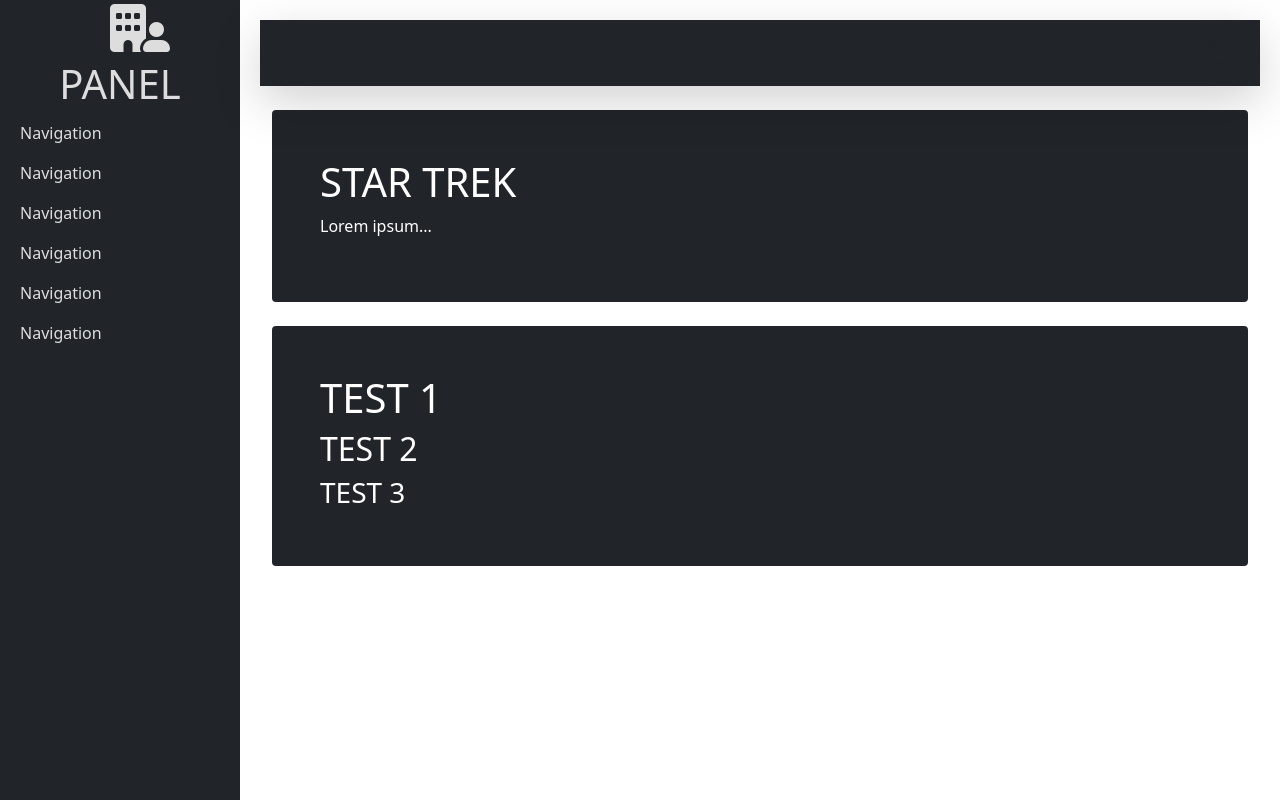
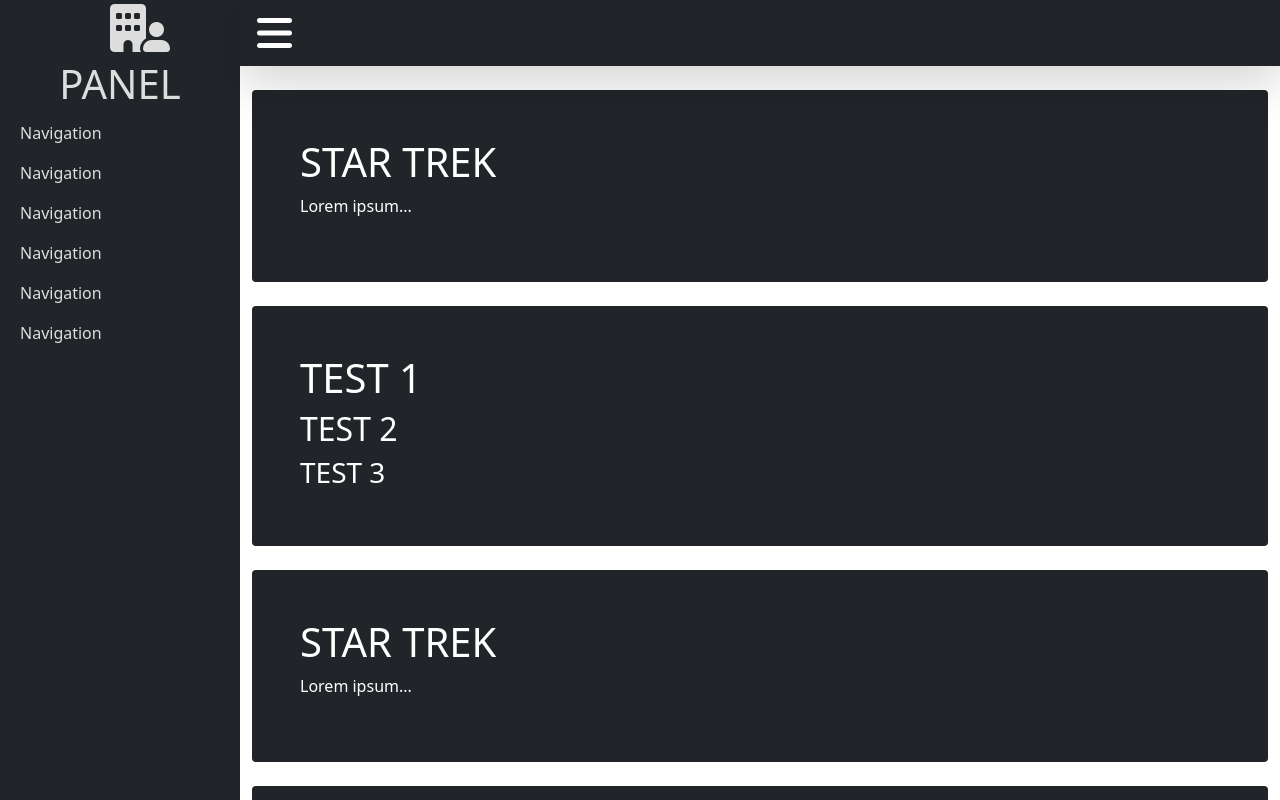
Before and after one commit to diypa571/bootstrap-5-panel, a plain HTML site: page index.html in a window 1280 px wide. Drawn offline with nearby package versions, Linux system fonts and the light colour scheme.

Commit message:
Add files via upload

```diff
--- a/assets/css/style.css
+++ b/assets/css/style.css
@@ -1,13 +1,12 @@
 body, html {
 height: 100%;
-overflow: hidden;
+overflow-x: hidden;
 }
 
-
 #main {
+margin-top: 0px;
 width: 100%;
 position: absolute;
-padding: 15px;
 }
 
 #wrapper {
@@ -16,7 +15,6 @@ padding: 15px;
 -o-transition: all 0.5s ease;
 transition: all 0.5s ease;
 padding-left: 0;
-
 }
 
 #wrapper.toggled {
@@ -105,22 +103,22 @@ padding-left: 10px;
 background: rgba(255, 255, 255, 0.6);
 }
 
-
+/*
 #menuToggle {
  visibility: visible;
-}
+}*/
 
 /* Media query for browser with min 860px..*/
 @media(min-width:860px) {
 
-
+/*
 #menuToggle {
 visibility: hidden;
 }
-
+*/
 
 #main {
-padding: 20px;
+ margin-top: 0px;
 position: relative;
 }
 
--- a/index.html
+++ b/index.html
@@ -74,6 +74,32 @@
 </div>
 </div>
 
+
+
+
+
+
+
+
+<div class="mt-4 p-5 bg-dark text-white rounded">
+<h1>STAR TREK  </h1>
+<p>Lorem ipsum...</p>
+</div>
+
+
+<div class="mt-4 p-5 bg-dark text-white rounded">
+<div class="row">
+    <div class="col-lg-12">
+    <h1> TEST 1 </h1>
+    <h2> TEST  2 </h2>
+    <h3> TEST  3 </h3>
+    </div>
+</div>
+</div>
+
+
+
+
 </div> <!-- End of the Fluid container---->
 
 
```
